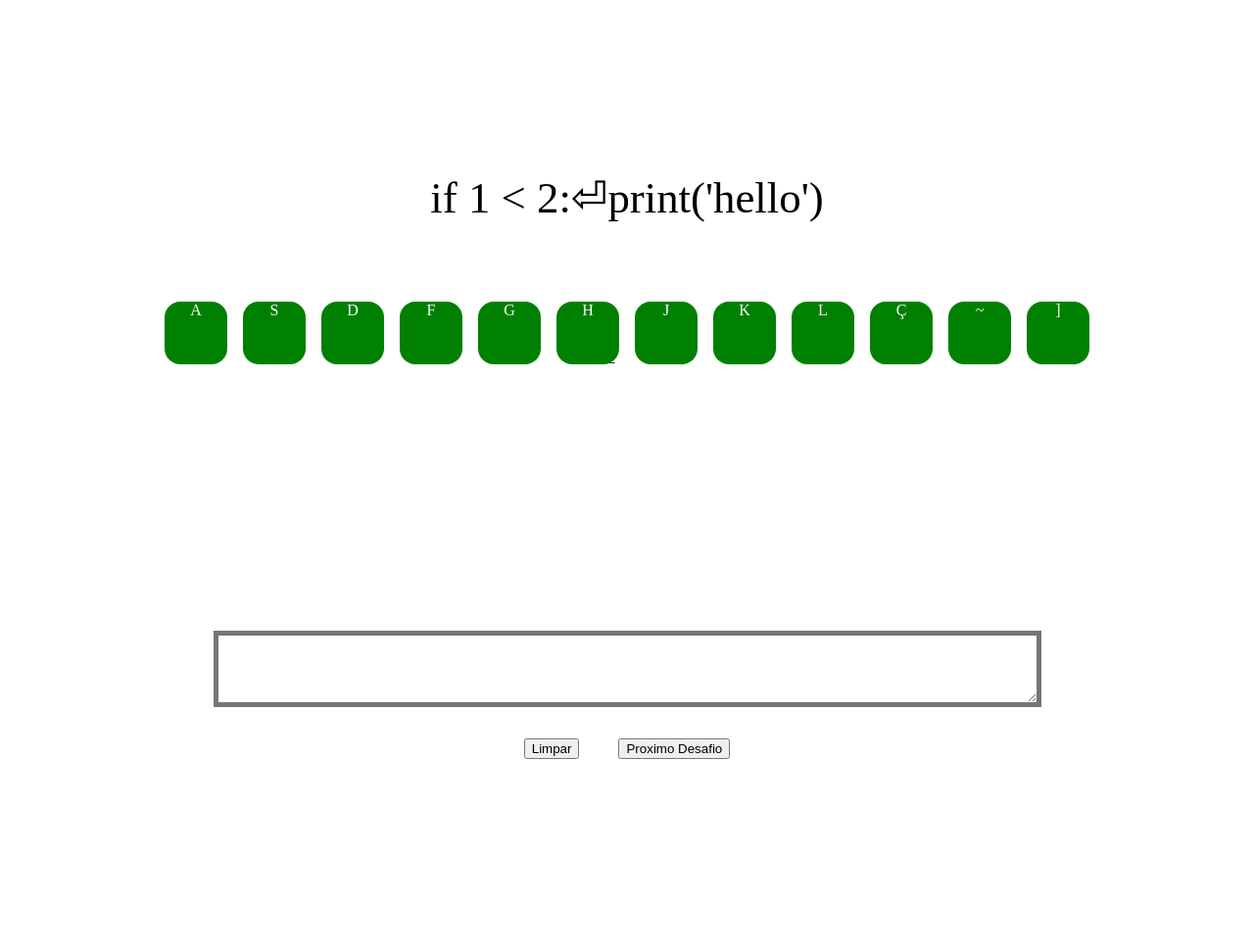
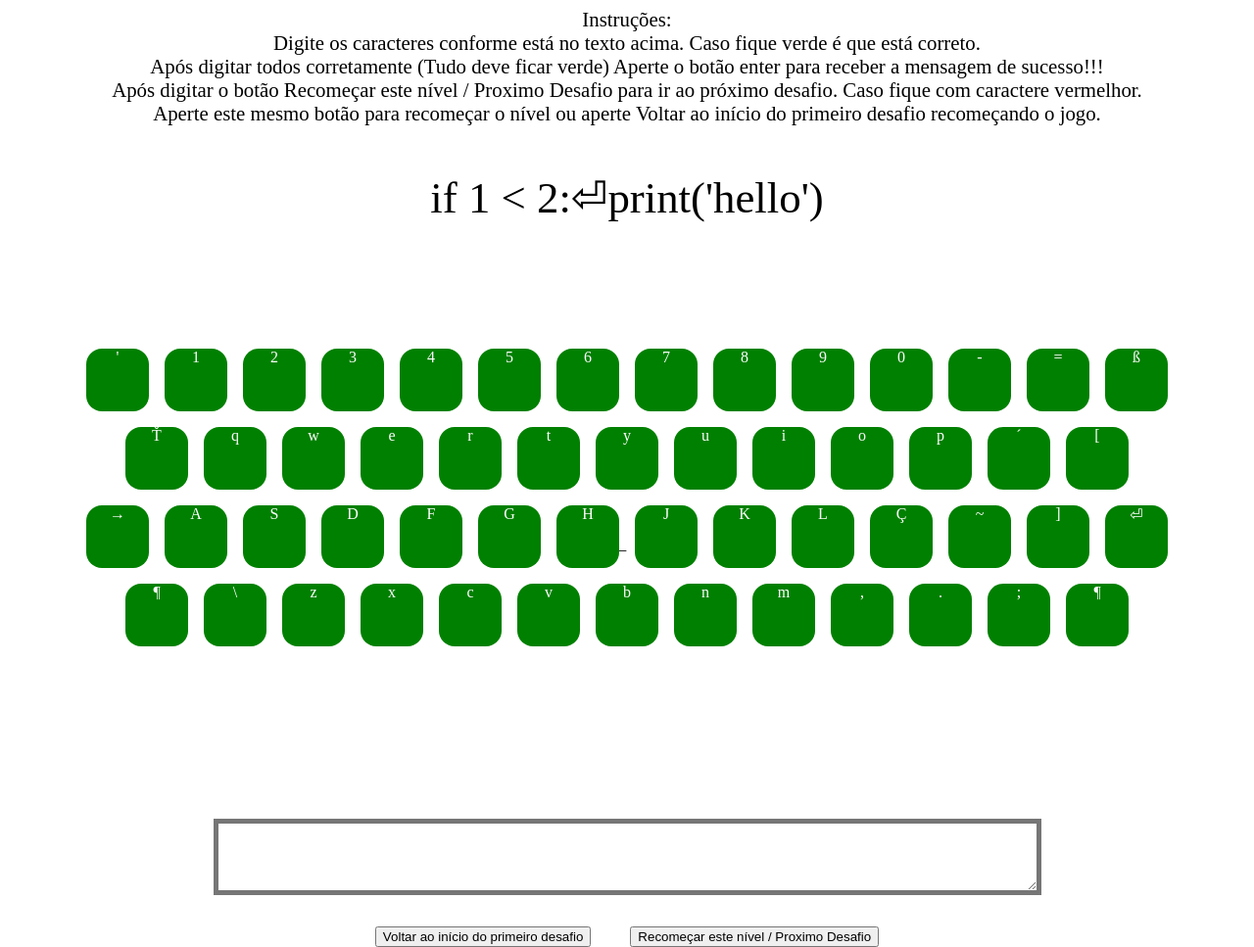
Before and after one commit to mak213k/mak213k.github.io, a plain HTML site: page treino_digitacao/teclado.html in a window 1280 px wide. Shown: the whole page at 98% size. Before the commit the page ends 800 px from the top, so only its background shows below. Drawn offline with Linux system fonts and the light colour scheme.

Commit message:
versão com instruções v1 e teclado completo

```diff
--- a/treino_digitacao/teclado.html
+++ b/treino_digitacao/teclado.html
@@ -15,9 +15,10 @@
 	#caixa_teclado {
     	display: flex;
 	}*/
-	#teclado
+
+	#teclado9
 	{
-		top: 5em;
+		top: 8em;
 		/*left: 17em;*/
 		position: relative;
 		/*width: 80em;*/
@@ -25,6 +26,42 @@
 		flex-direction: row;
 		place-content:center;
 	}
+
+	#teclado0
+	{
+		top: 9em;
+		/*left: 17em;*/
+		position: relative;
+		/*width: 80em;*/
+		width: fit-content;
+		flex-direction: row;
+		place-content:center;
+	}
+
+	#teclado
+	{
+		top: 10em;
+		/*left: 17em;*/
+		position: relative;
+		/*width: 80em;*/
+		width: fit-content;
+		flex-direction: row;
+		place-content:center;
+	}
+
+
+
+	#teclado1
+	{
+		top: 11em;
+		/*left: 17em;*/
+		position: relative;
+		/*width: 80em;*/
+		width: fit-content;
+		flex-direction: row;
+		place-content:center;
+	}
+
 	#entrada
 	{
 		position: relative;
@@ -96,6 +133,9 @@
 		margin-left: 3em;
 		position: relative;
 	}
+	div#instrucoes {
+   		font-size: 1.3em;
+	}
 </style>
 <script src="./niveis.js">
 	import {niveis} from 'niveis.js';
@@ -109,7 +149,14 @@
 </head>
 <body>
 	<div id="header">
-
+		<center><div id="instrucoes"">Instruções:</div></center>
+		<center><div id="instrucoes"">Digite os caracteres conforme está no texto acima.
+			Caso fique verde é que está correto.<br> Após digitar todos corretamente (Tudo deve ficar verde)
+		Aperte o botão enter para receber a mensagem de sucesso!!! <br>
+		Após digitar o botão Recomeçar este nível / Proximo Desafio para ir ao próximo desafio.
+		Caso fique com caractere vermelhor.<br> Aperte este mesmo botão para recomeçar o nível ou aperte Voltar ao início do primeiro desafio recomeçando o jogo.
+		</div>
+		</center>
 	</div>
 	<div id="body">
 		<div id="caixa_texto_exercicio">
@@ -125,7 +172,11 @@
 
 		<div id="caixa_teclado">
 			<center>
-			<div class="teclado" id="teclado"></div>
+				<div class="teclado" id="teclado9"></div>
+				<div class="teclado" id="teclado0"></div>
+				<div class="teclado" id="teclado"></div>
+				<div class="teclado" id="teclado1"></div>
+
 			</center>
 		</div>
 		<div id="entrada">
@@ -135,19 +186,22 @@
 	</div>
 	<div id="rodape">
 			<div id="painel">
-				<button type="button" id="limpar" onClick="limpar()">Limpar</button>
+				<button type="button" id="limpar" onClick="limpar()">Voltar ao início do primeiro desafio</button>
 				<div class="espaco"> ____ </div>
 				<script>
 					var contador_proximo_nivel = 1;
 				</script>
-				<button type="button" id="proximoDesafio" onClick="comecar('comecou')">Proximo Desafio</button>
+				<button type="button" id="proximoDesafio" onClick="comecar('comecou')">Recomeçar este nível / Proximo Desafio</button>
 			</div>
 		</div>
 </body>
 </html>
 <script>
 
+	document.addEventListener('DOMContentLoaded', function(){
 
+		criar_teclado();
+	});
 
 	function gerarStringAleatoria(tamanho, classe = "neutro")
 	{
@@ -214,12 +268,48 @@
 
 	function criar_teclado()
 	{
+		let letras_teclado9 = "'1234567890-=ß";
+		let left=4;
+		let teclado9 = document.getElementById("teclado9");
+		let linha = 14;
+		teclado9.style.display = 'flex';
+		for( i=0; i < linha; i++ ){
 
-		let letras_teclado = "ASDFGHJKLÇ~]";
-		let left=4;
-		let teclado = document.getElementById("teclado");
+			let div = document.createElement("div");
+			div.className="tecla";
+			div.id = "tecla_"+i;
+			div.innerText = letras_teclado9[i];
+
+			teclado9.append(div);
+			//div.style.text-align= center;
+			//div.style.left= left * (i+(i*4));
+
+		}
+
+		letras_teclado0 = "Ťqwertyuiop´[";
+		left=4;
+		teclado0 = document.getElementById("teclado0");
+		linha = 13;
+		teclado0.style.display = 'flex';
+		for( i=0; i < linha; i++ ){
+
+			let div = document.createElement("div");
+			div.className="tecla";
+			div.id = "tecla_"+i;
+			div.innerText = letras_teclado0[i];
+
+			teclado0.append(div);
+			//div.style.text-align= center;
+			//div.style.left= left * (i+(i*4));
+
+		}
+
+		letras_teclado = "→ASDFGHJKLÇ~]⏎";
+		left=4;
+		teclado = document.getElementById("teclado");
+		linha = 14;
 		teclado.style.display = 'flex';
-		for( i=0; i < 12; i++ ){
+		for( i=0; i < linha; i++ ){
 
 			let div = document.createElement("div");
 			div.className="tecla";
@@ -231,6 +321,28 @@
 			//div.style.left= left * (i+(i*4));
 
 		}
+
+
+		letras_teclado1 = "¶\\zxcvbnm,.;¶";
+		left=4;
+		teclado1 = document.getElementById("teclado1");
+		linha = 13;
+		teclado1.style.display = 'flex';
+		for( i=0; i < linha; i++ ){
+
+			let div = document.createElement("div");
+			div.className="tecla";
+			div.id = "tecla_"+i;
+			div.innerText = letras_teclado1[i];
+
+			teclado1.append(div);
+			//div.style.text-align= center;
+			//div.style.left= left * (i+(i*4));
+
+		}
+
+
+
 	}
 
 	function verifica_sucesso(sucesso)
@@ -273,7 +385,8 @@
 
 	function comecar(metodo='')
 	{
-		criar_teclado();
+
+		//criar_teclado();
 
 		exercicio = document.getElementById('texto_exercicio');
 
```
